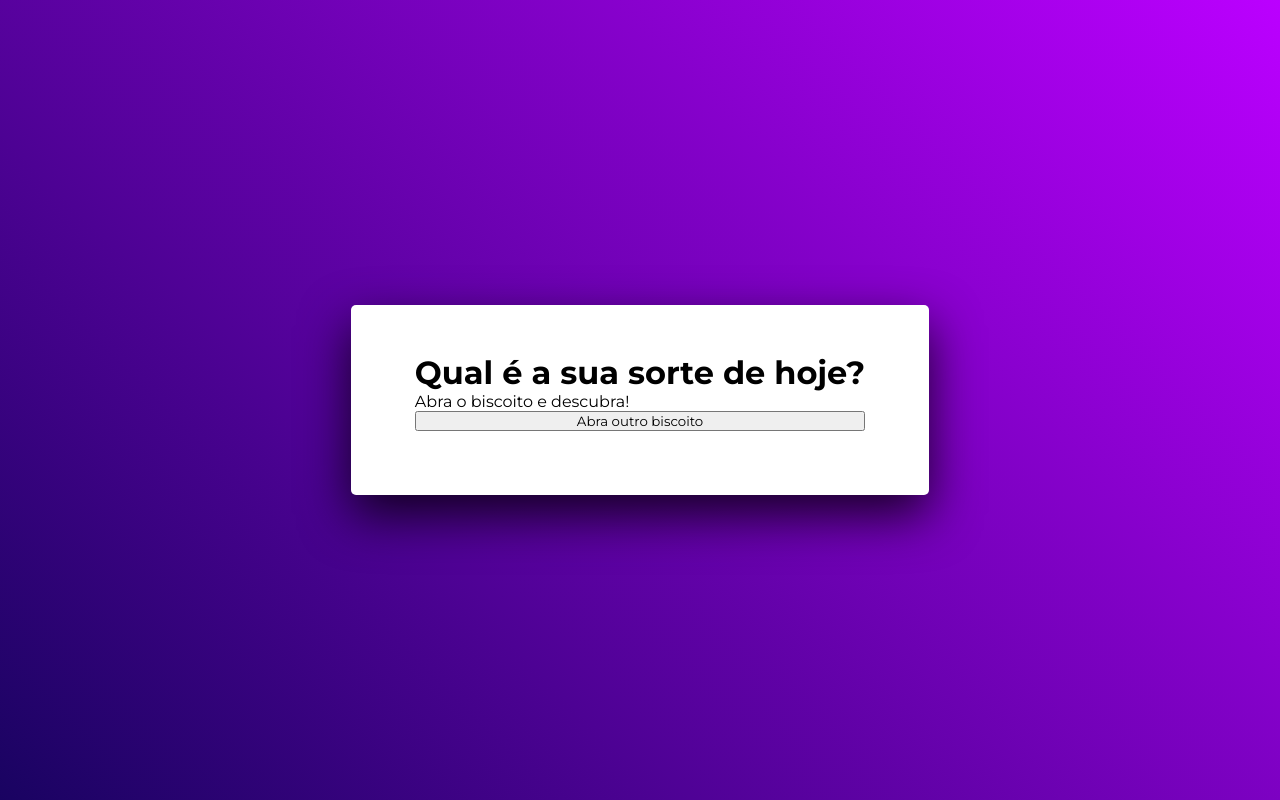
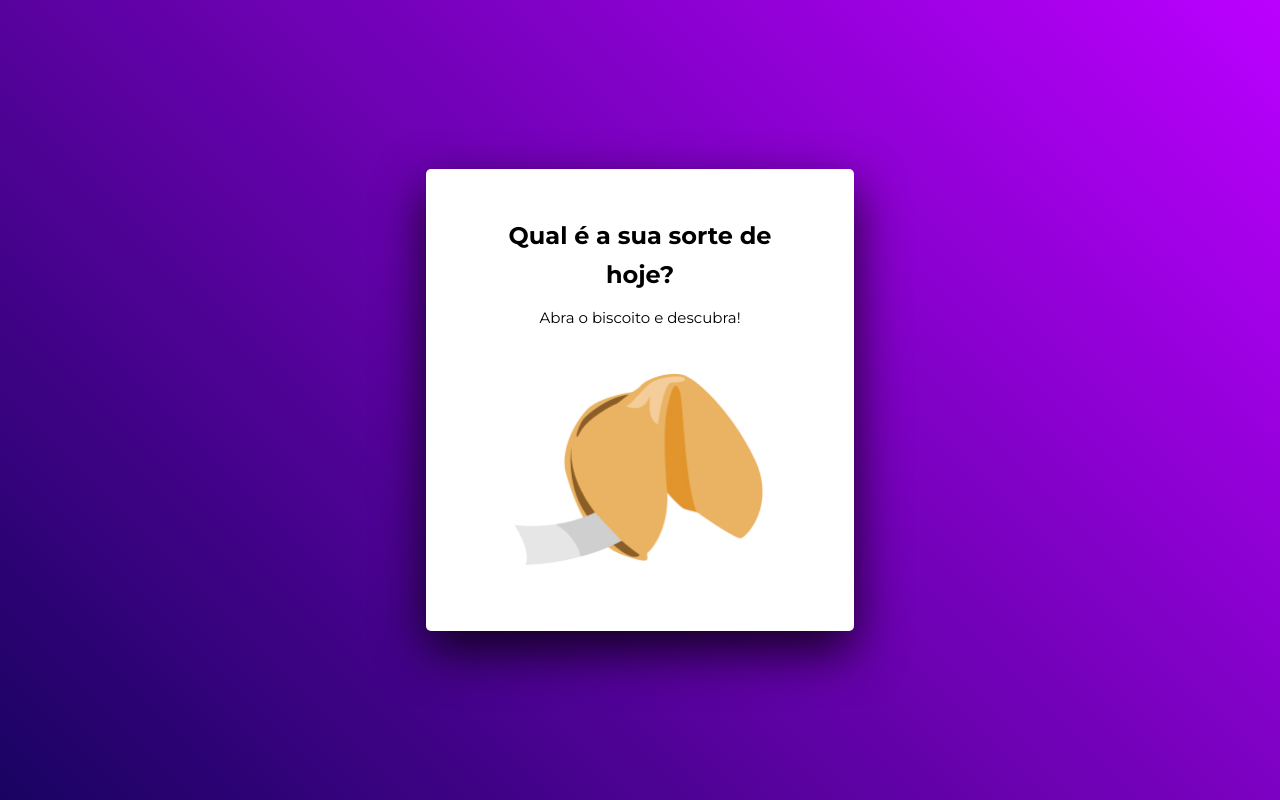
Before and after one commit to rubenstadeum/fortune-cookie, a plain HTML site: page index.html in a window 1280 px wide. Drawn offline with Linux system fonts and the light colour scheme.

Commit message:
Estilização screen1

```diff
--- a/style.css
+++ b/style.css
@@ -29,6 +29,7 @@ button {
 main {
   display: flex;
   flex-direction: column;
+  max-width: 42.8rem;
   box-shadow: 0 2rem 5rem rgba(0, 0, 0, 0.8);
   background: white;
   border-radius: 5px;
@@ -36,7 +37,35 @@ main {
 
 }
 
-h2 {
+h1 {
   font-size: 2.4rem;
   line-height: 1.6;
+  margin-bottom: 1.4rem;
 }
+
+p {
+  font-size: 1.5rem;
+  margin-bottom: 2rem;
+}
+
+.screen1 {
+  display: flex;
+  flex-direction: column;
+  text-align: center;
+}
+
+#fortuneCookie {
+  width: 30rem;
+  height: 20rem;
+  background-image: url(./assets/fortune-cookie.jpg);
+  background-repeat: no-repeat;
+  background-position: center;
+  background-size: contain;
+  margin: 2rem 3rem 0 0;
+}
+
+#fortuneCookie:hover {
+  cursor: pointer;
+  animation: shake .5s;
+  animation-iteration-count: infinite;
+}
```
Also changed, not shown: index.html (+0 -1 lines), assets/fortune-cookie.jpg (added), assets/opened-cookie.jpg (added).
